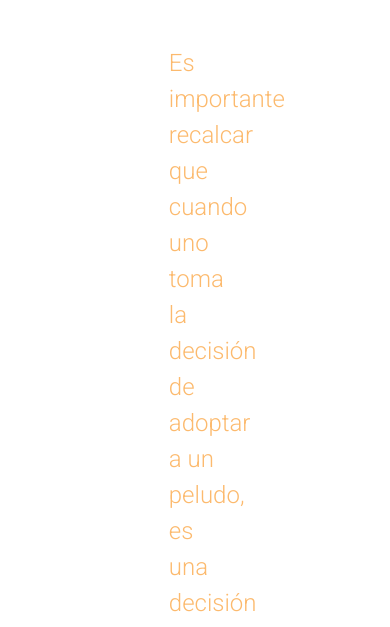
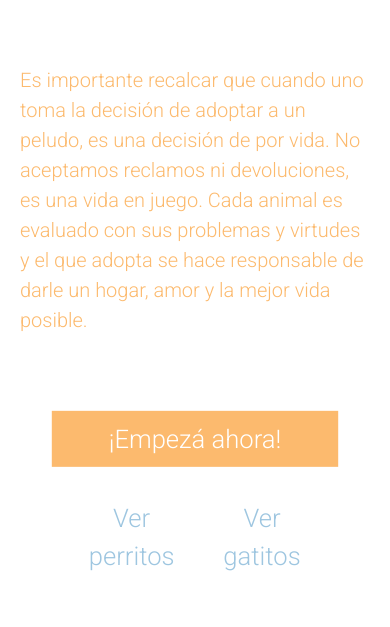
Before and after one commit to agustinavi/iwantahome, a website: page como adoptar.html in a window 390 px wide. Shown: the part 1224-1851 px from the top of the page. Drawn offline with nearby package versions, Linux system fonts and the light colour scheme.

Commit message:
tamaño texto como adoptar corregido

```diff
--- a/scss/components/_comoadoptar.scss
+++ b/scss/components/_comoadoptar.scss
@@ -112,22 +112,31 @@
 
         justify-content: center;
     }
+ }
+
 
  @media screen and (max-width: 850px) {
+    .comoadoptarimportante{
+        width: 100%;
+        padding: 20px;
+
         p{
-            font-size: 1.5rem;
-            width: 100%;
+        font-size: 20px;
+        }
+
     }
 }
 
 @media screen and (max-width: 570px) {
+    .comoadoptarimportante{
+        width: 100%;
+        padding: 20px;
+
         p{
-            width: 100%;
-            font-size: 1.5rem;
+            font-size: 20px;
+            }
     }
 }
 
 
- }
-
   /* <!-- Fin Sección Cómo adoptar --> */
```
Also changed, not shown: css/style.css, 1 other file. Lines whose indentation alone changed are shown as unchanged.
